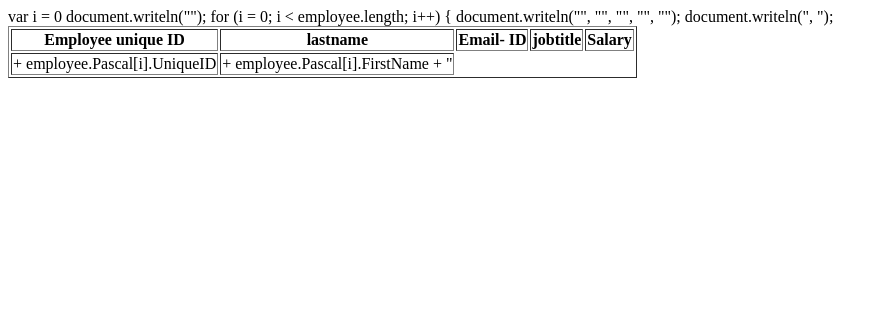
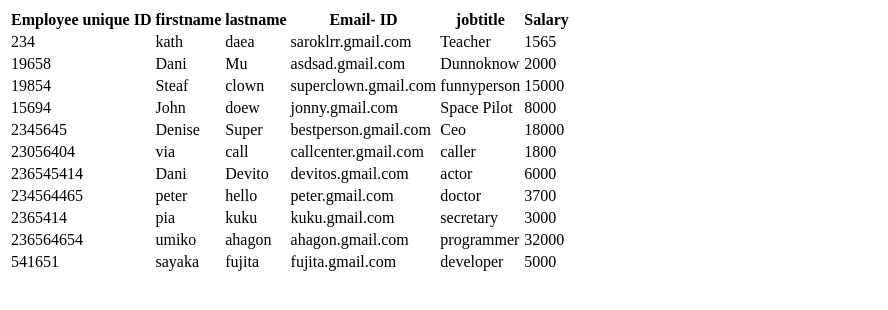
Before and after one commit to LeDaniii/CF-JS-matzer-mahi, a plain HTML site: page intermediate.html in a window 1280 px wide. Shown: the whole page, without its empty margins (0-888 px from the left). Drawn offline with Linux system fonts and the light colour scheme.

Commit message:
intermediate finish

```diff
--- a/intermediate.html
+++ b/intermediate.html
@@ -1,21 +1,46 @@
 <!DOCTYPE html>
 
-<html lang="en" xmlns="http://www.w3.org/1999/xhtml">
-<head>
+<html lang="en">
+  <head>
     <meta charset="utf-8" />
     <title></title>
-</head>
-<body>
-    <div id="result"></div>
+  </head>
+  <body>
+    <table id="content"></table>
     <script type="text/javascript" src="json1.json"></script>
 
+    <script>
+      var employee2 = JSON.parse(employee);
+      //   console.table(employee2);
+      //   document.writeln("<table border='1'><tr>");
+      var table = document.getElementById("content");
+      table.innerHTML = `<th>Employee unique ID</th>
+        <th>firstname</th>
+        <th>lastname</th>
+        <th>Email- ID</th>
+        <th>jobtitle</th>
+        <th>Salary</th>`;
 
-        var i = 0
-        document.writeln("<table border='1'>");
-        for (i = 0; i < employee.length; i++) {
-
-            document.writeln("<th>Employee unique ID</th>", "<th>lastname</th>", "<th>Email- ID</th>", "<th>jobtitle</th>", "<th>Salary</th>");
-            document.writeln("<tr><td> + employee.Pascal[i].UniqueID </td>, <td> + employee.Pascal[i].FirstName + "</td> </tr>");
-
-</body>
+      for (let i = 0; i < employee2.length; i++) {
+        table.innerHTML += `<tr><td>
+          ${employee2[i].UniqueID}
+          </td><td>
+          ${employee2[i].FirstName}
+          </td>
+          <td>
+          ${employee2[i].LastName}
+          </td>
+          <td>
+          ${employee2[i].Emailaddress}
+          </td>
+          <td>
+          ${employee2[i].JobTitle}
+          </td>
+          <td>
+          ${employee2[i].Salary}
+          </td></tr>`;
+      }
+      //   document.writeIn("</tr></table>");
+    </script>
+  </body>
 </html>
--- a/json1.json
+++ b/json1.json
@@ -1,13 +1,11 @@
 var employee = `
-
-    [
-      {
+     [ {
         "UniqueID": "234",
         "FirstName": "kath",
         "LastName": "daea",
         "Emailaddress": "saroklrr.gmail.com",
         "JobTitle": "Teacher",
-        "Salary":
+        "Salary": "1565"
       },
       {
         "UniqueID": "19658",
@@ -88,7 +86,5 @@ var employee = `
         "Emailaddress": "fujita.gmail.com",
         "JobTitle": "developer",
         "Salary": "5000"
-      },
-    ]
-
-}`
+      }
+    ]`;
```
Also changed, not shown: Basic/index.html (+1 -1 lines).
